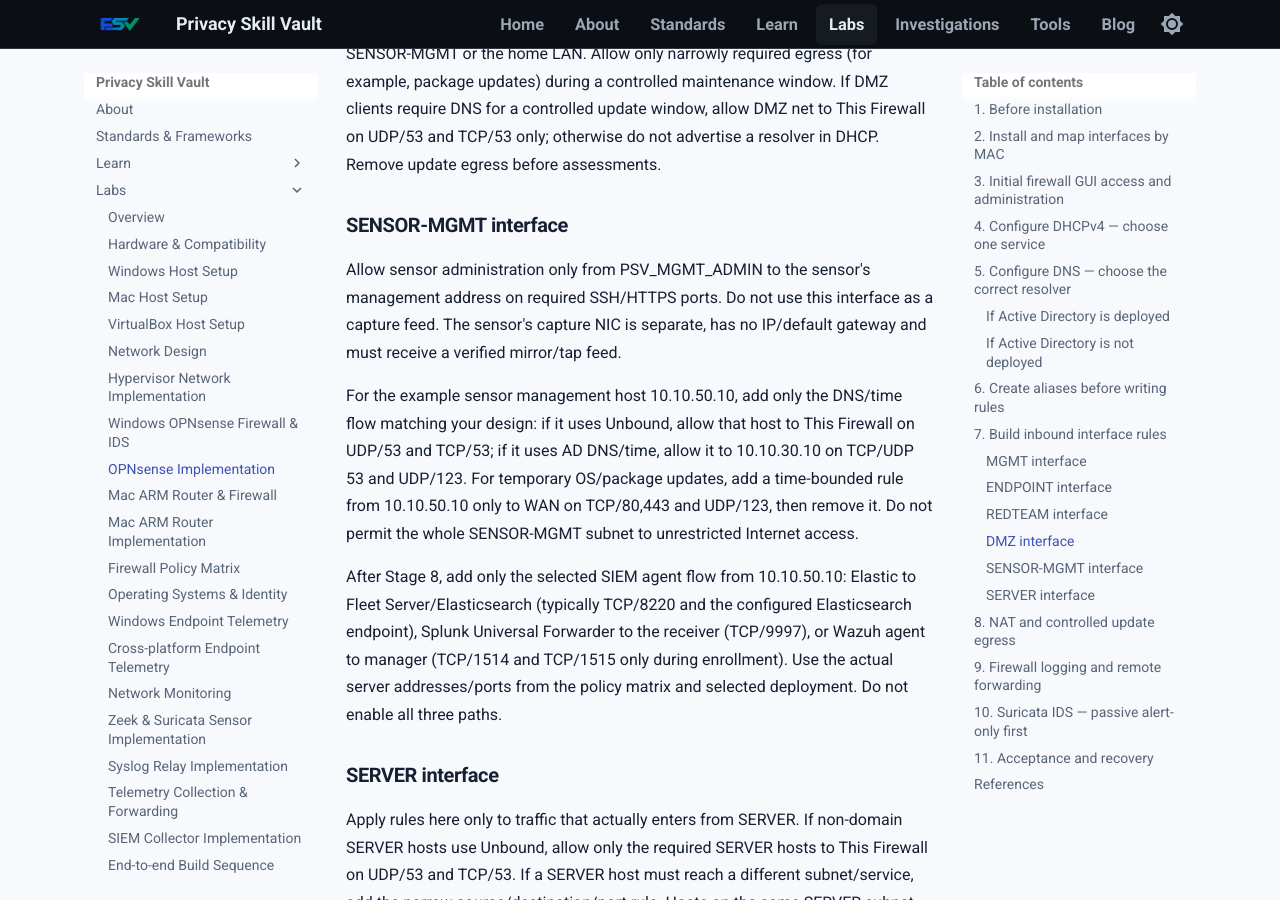
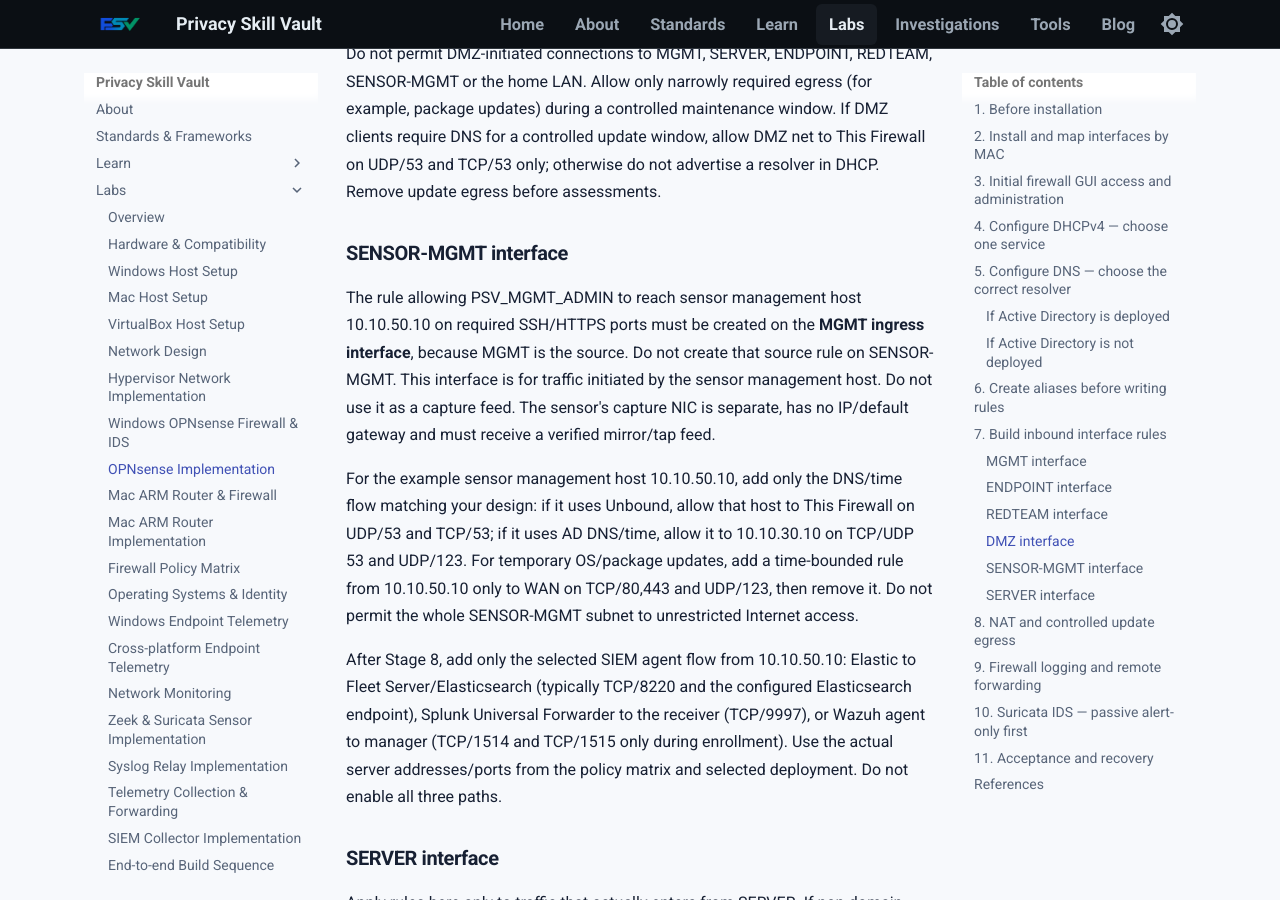
Before and after one commit to PrivacySkillVault/privacyskillvault.github.io, an MkDocs documentation site: the page built from docs/labs/opnsense-implementation.md, in a window 1280 px wide and 900 px high, scrolled down 5657 px. Built offline with MkDocs 1.6.1 and Material for MkDocs 9.7.7, drawn with Linux system fonts in a browser that asks for light colours; some of the changed text lies outside the part shown.

Commit message:
Correct MGMT-to-sensor rule placement to source ingress interface

```diff
--- a/docs/labs/opnsense-implementation.md
+++ b/docs/labs/opnsense-implementation.md
@@ -119,7 +119,7 @@ OPNsense rules are applied on the interface where traffic enters. Add rules to t
 
 1. Allow PSV_MGMT_ADMIN to the firewall GUI on TCP/443.
 2. Allow PSV_MGMT_ADMIN to firewall SSH on TCP/22 only if SSH administration is required.
-3. Allow MGMT admin host to the named server management ports that are actually needed.
+3. Allow MGMT admin host to the named server management ports that are actually needed, including TCP/22 and/or TCP/443 to the sensor management host 10.10.50.10 if sensor administration is required.
 4. Deny/log other management access from non-admin clients.
 5. If Unbound is the DNS service for MGMT, allow MGMT net to This Firewall on UDP/53 and TCP/53 only; do not allow arbitrary external DNS.
 6. Do not allow MGMT to reach the home LAN unless explicitly required.
@@ -144,7 +144,7 @@ Do not permit DMZ-initiated connections to MGMT, SERVER, ENDPOINT, REDTEAM, SENS
 
 ### SENSOR-MGMT interface
 
-Allow sensor administration only from PSV_MGMT_ADMIN to the sensor's management address on required SSH/HTTPS ports. Do not use this interface as a capture feed. The sensor's capture NIC is separate, has no IP/default gateway and must receive a verified mirror/tap feed.
+The rule allowing PSV_MGMT_ADMIN to reach sensor management host 10.10.50.10 on required SSH/HTTPS ports must be created on the **MGMT ingress interface**, because MGMT is the source. Do not create that source rule on SENSOR-MGMT. This interface is for traffic initiated by the sensor management host. Do not use it as a capture feed. The sensor's capture NIC is separate, has no IP/default gateway and must receive a verified mirror/tap feed.
 
 For the example sensor management host 10.10.50.10, add only the DNS/time flow matching your design: if it uses Unbound, allow that host to This Firewall on UDP/53 and TCP/53; if it uses AD DNS/time, allow it to 10.10.30.10 on TCP/UDP 53 and UDP/123. For temporary OS/package updates, add a time-bounded rule from 10.10.50.10 only to WAN on TCP/80,443 and UDP/123, then remove it. Do not permit the whole SENSOR-MGMT subnet to unrestricted Internet access.
 
```
